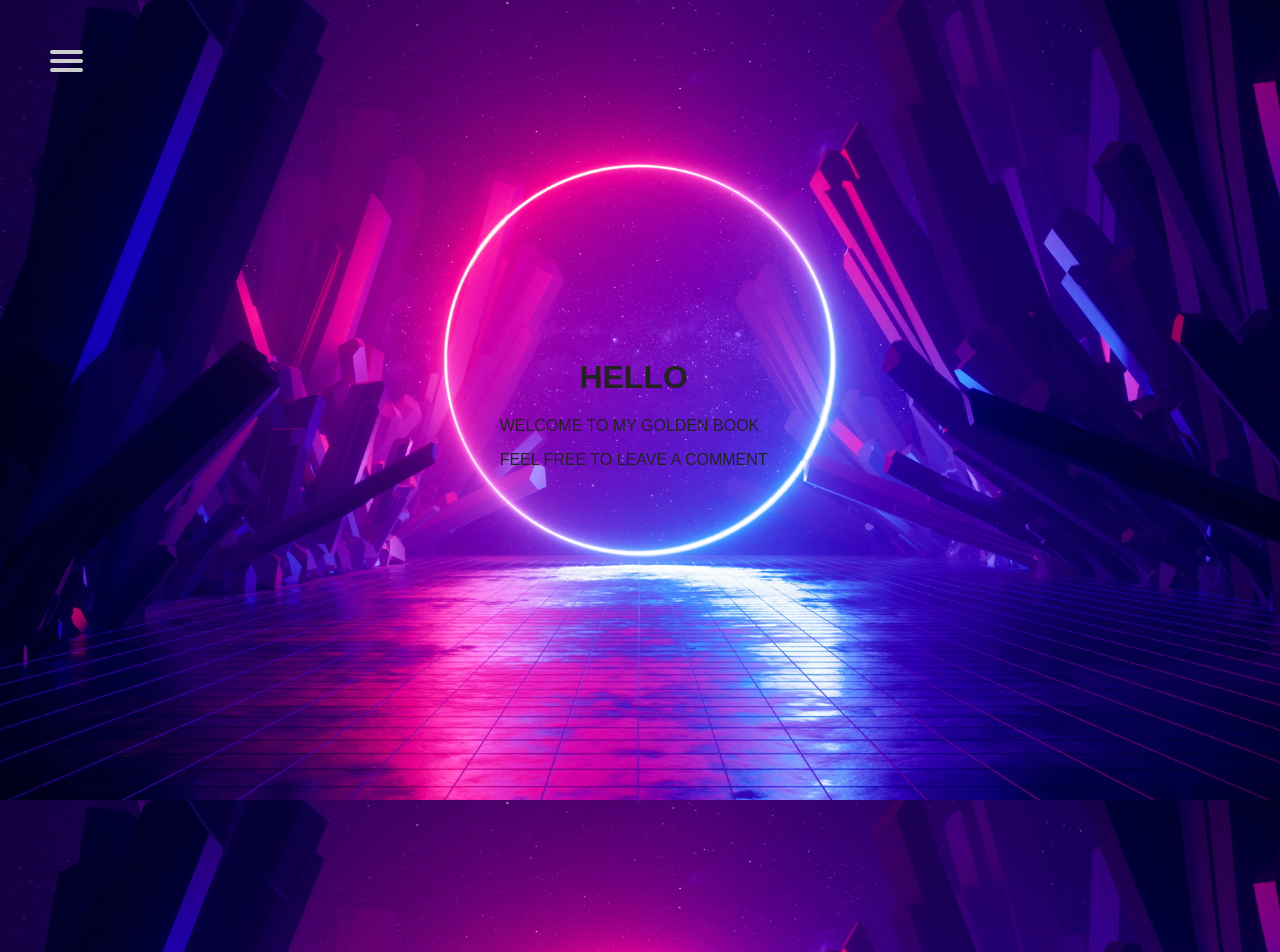
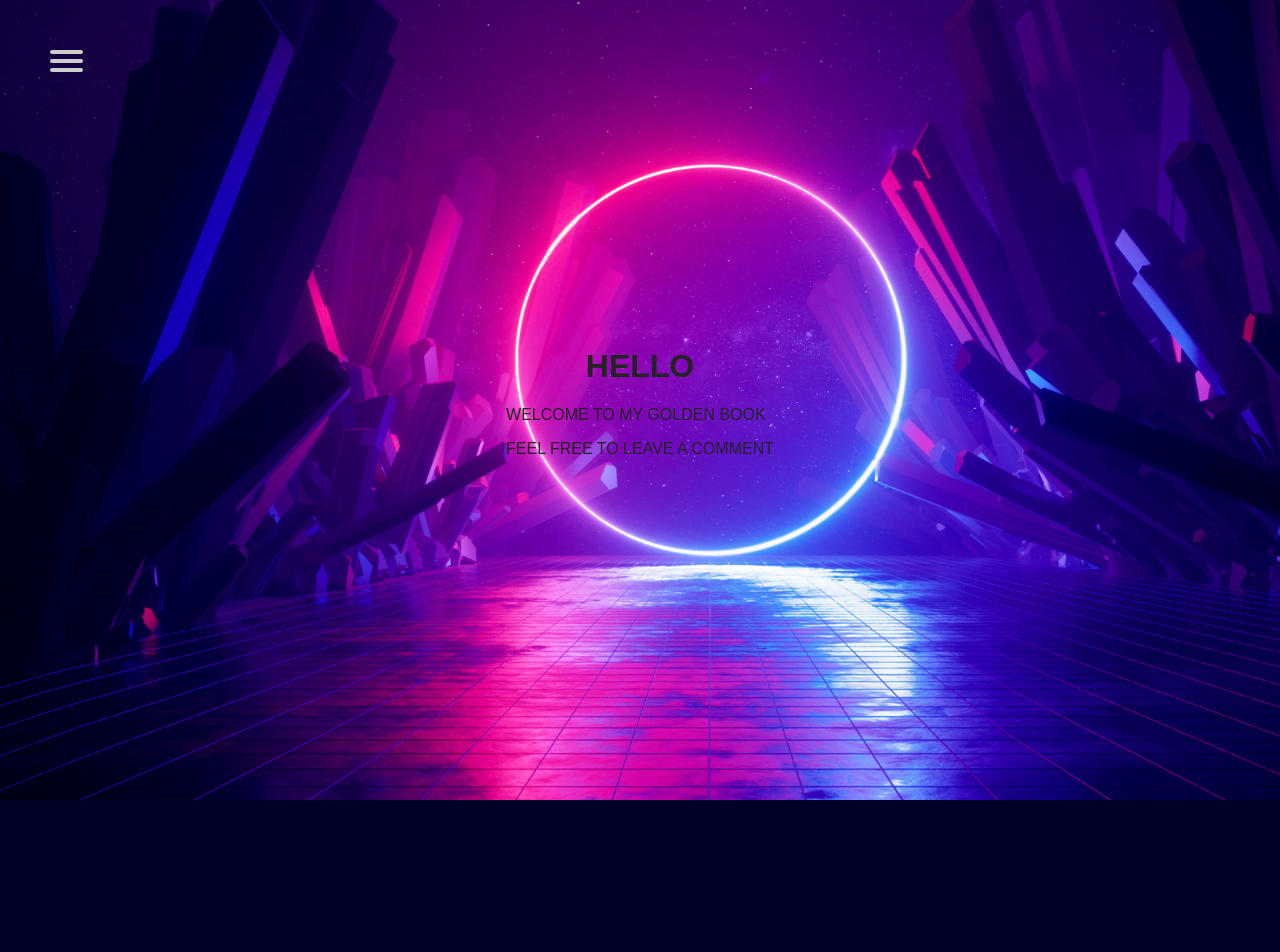
Before and after one commit to lea-dubois1/livre-or, a PHP site: page /index.php in a window 1280 px wide; the page is wider, and only the part inside the window is pictured. After the commit the page ends 800 px from the top of that part, so only its background shows below. Run offline with PHP 8.4, Linux system fonts and the light colour scheme.

Commit message:
projet terminé

```diff
--- a/style.css
+++ b/style.css
@@ -18,8 +18,6 @@
 
 main
 {
-   margin-top: -2vh;
-   margin-left: -1vw;
    height: 100vh;
    display: flex;
    justify-content: center;
@@ -202,6 +200,7 @@
 {
    display: block;
    position: relative;
+   position: fixed;
    top: 50px;
    left: 50px;
 
```
